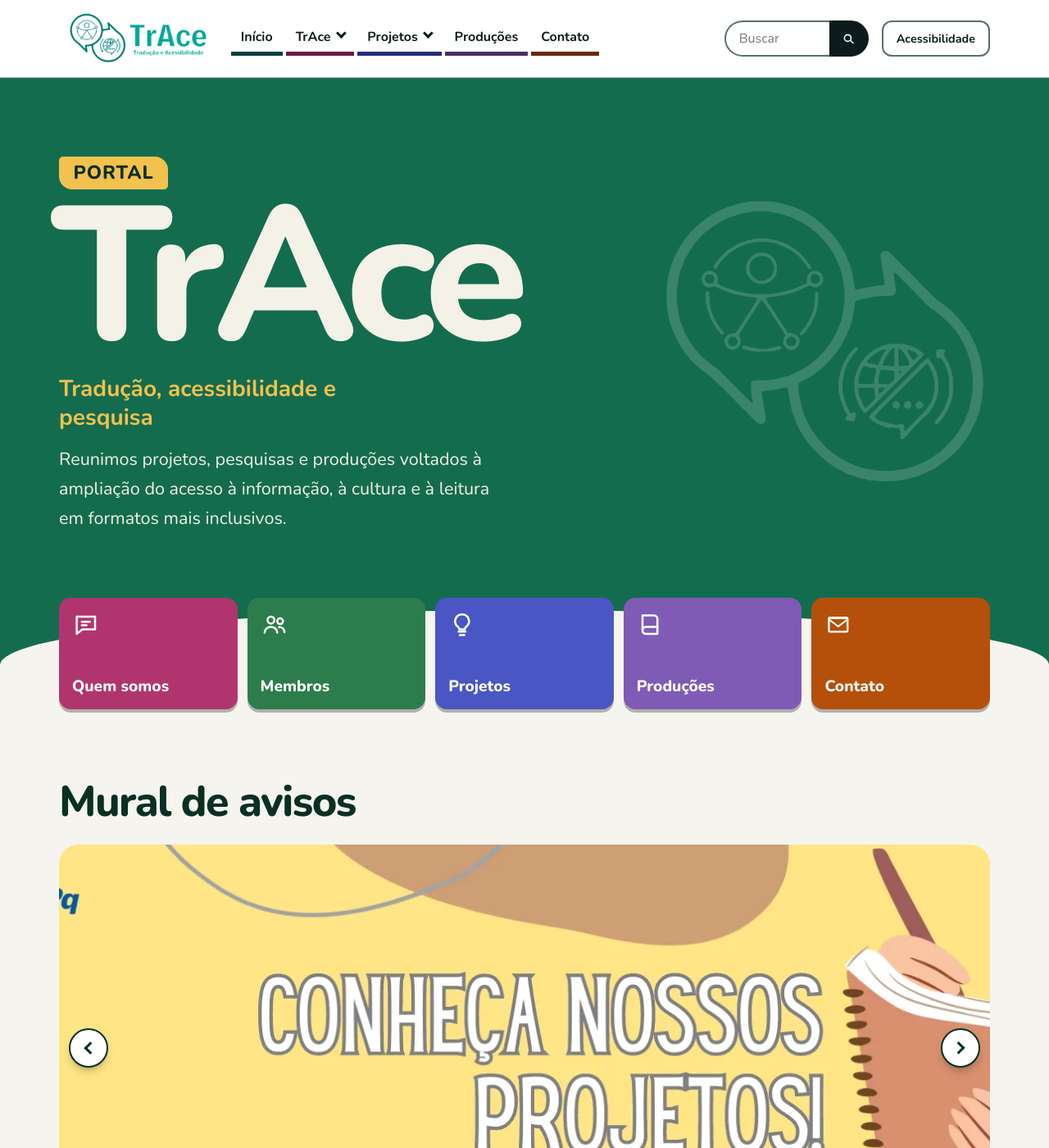
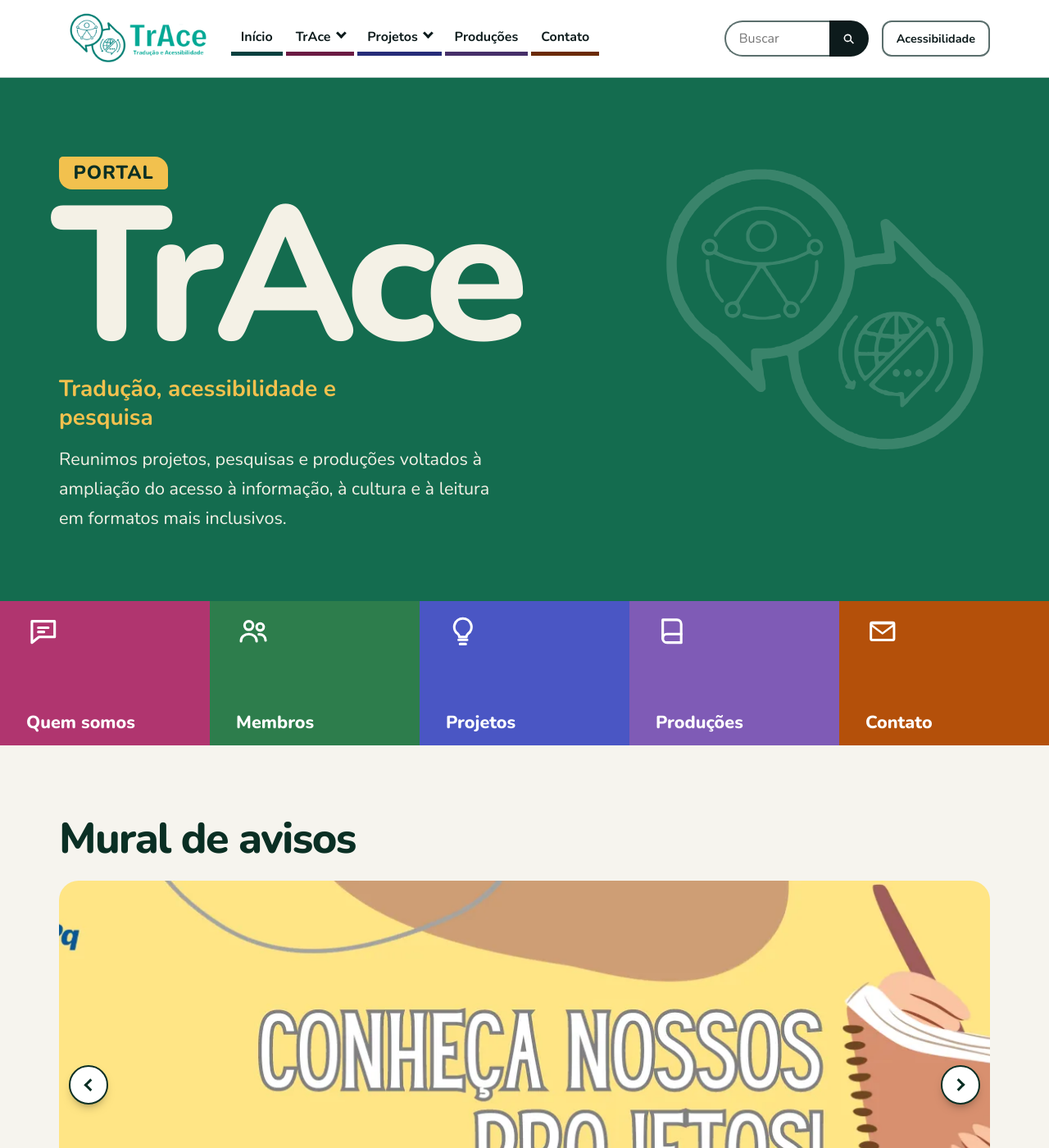
Before and after one commit to Niuuzinho/site-trace-teste, a Jekyll site: the page built from inicio-teste.html, in a window 1280 px wide and 1400 px high. Shown: the whole window at 82% size. Built offline with Jekyll 4.4.1, drawn with Linux system fonts in a browser that asks for light colours.

Commit message:
Teste v6: transições em linha reta e sessão 2 com botões colados
Co-Authored-By: Claude Sonnet 5.5 <noreply@anthropic.com>
Claude-Session: https://claude.ai/code/session_01AbHHXVauvBZ2sfPmWDepMS

```diff
--- a/assets/css/inicio.css
+++ b/assets/css/inicio.css
@@ -140,3 +140,18 @@ body:has(.in) .rodape { margin-top: 0; }
 html[data-contraste="alto"] .in { --in-tinta-verde: #fff; }
 html[data-contraste="alto"] .in-banda { border-block: 2px solid #000; }
 html[data-contraste="alto"] .in-hero::after { background: #fff; }
+
+/* ===== v3: transições simples (cor muda em linha reta) e sessão 2 com os botões colados ===== */
+.in-hero::after, .in-arco::before { display: none; }
+.in-hero { padding-bottom: clamp(3rem, 2rem + 4vw, 6rem); }
+.in-banda, .in-arco-papel { margin-top: 0; }
+.in-atalhos { margin-top: 0; }
+.in-atalhos ul { gap: 0; }
+.in-atalhos a { border-radius: 0; box-shadow: none; min-height: 9.5rem; padding: var(--e4) clamp(1rem, 0.5rem + 2vw, 2rem); }
+.in-atalhos a:hover { filter: brightness(0.88); transform: none; }
+@media (min-width: 64em) { .in-atalhos a { min-height: 11rem; } .in-atalho-nome { font-size: 1.35rem; } .in-atalhos .in-ic { width: 2.6rem; height: 2.6rem; } }
+.in-mural { padding-top: clamp(3.5rem, 3rem + 3vw, 6rem); }
+.in-sec-banda { padding-top: clamp(3.5rem, 3rem + 3vw, 6rem); }
+.in-arco-papel .in-sec { padding-top: clamp(3.5rem, 3rem + 3vw, 6rem); }
+.in-mural { padding-bottom: clamp(3.5rem, 3rem + 3vw, 6rem); }
+html[data-contraste="alto"] .in-atalhos a { border: 2px solid #000; }
--- a/inicio-teste.html
+++ b/inicio-teste.html
@@ -21,7 +21,7 @@ permalink: /inicio-teste/
   </div>
 </section>
 
-<nav class="container in-atalhos" aria-label="Áreas do site">
+<nav class="in-atalhos" aria-label="Áreas do site">
   <ul>
     <li><a class="in-at-sobre" href="{{ '/quem-somos/' | relative_url }}"><svg class="icone in-ic" aria-hidden="true" focusable="false"><use href="#i-sobre"></use></svg><span class="in-atalho-nome">Quem somos</span></a></li>
     <li><a class="in-at-membros" href="{{ '/membros/' | relative_url }}"><svg class="icone in-ic" aria-hidden="true" focusable="false"><use href="#i-pessoas"></use></svg><span class="in-atalho-nome">Membros</span></a></li>
```
Also changed, not shown: CLAUDE.md (+1 -0 lines).
